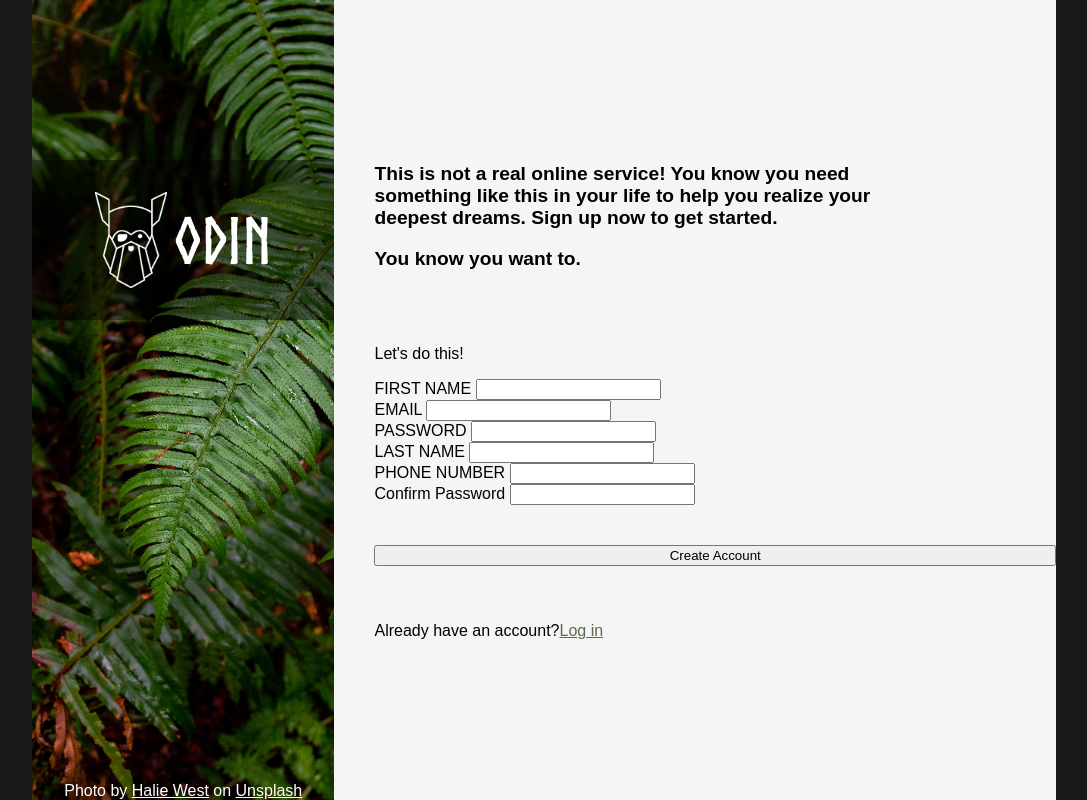
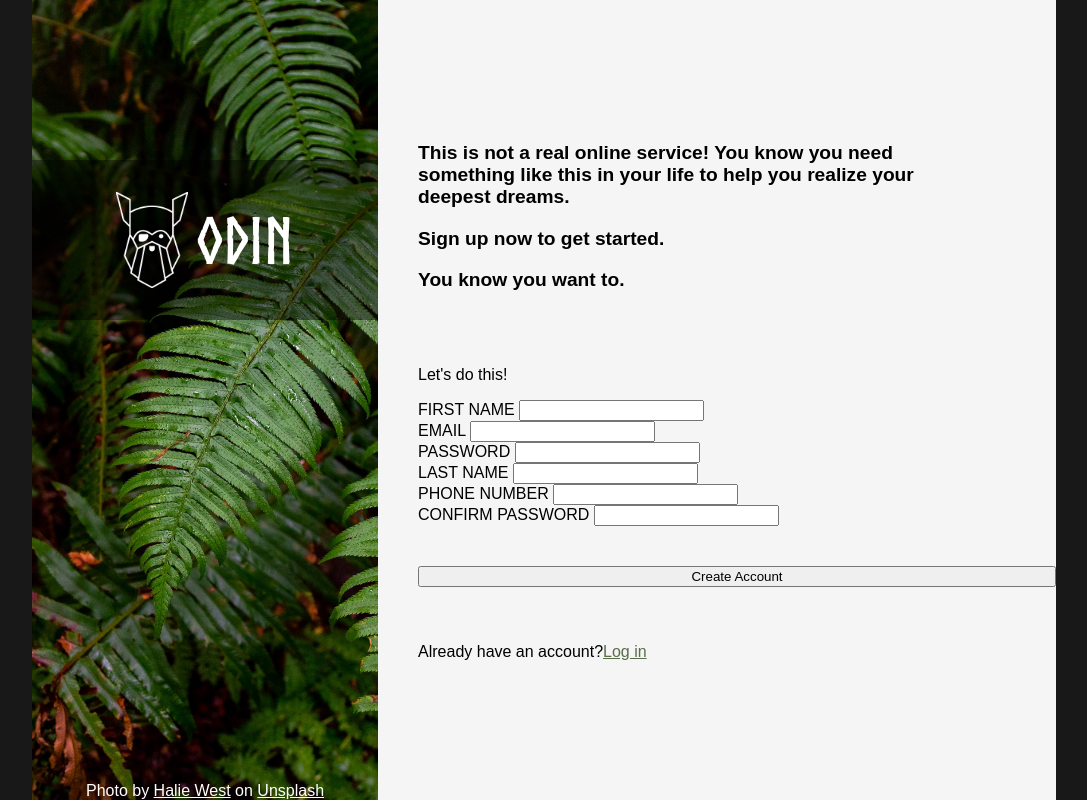
Before and after one commit to Chris-Karampagias/sign-up_form, a plain HTML site: page index.html in a window 1280 px wide. Shown: the whole page, without its empty margins (96-1183 px from the left). Drawn offline with Linux system fonts and the light colour scheme.

Commit message:
Fix confirm password label

```diff
--- a/index.html
+++ b/index.html
@@ -20,12 +20,14 @@
         </div>
         <div class="right-container">
             <div class="information">
-                <p>This is not a real online service! You know you need something like this in your life to help you realize your deepest dreams. Sign up now to get started.<p>
+                <p>This is not a real online service! You know you need something like this in your life to help you realize your deepest dreams.<p>
+                <p>Sign up now to get started.</p>
                 <p>You know you want to.</p>
             </div>
             <form action="" method="post" class="sign-up">
+                <div class="main-form-container">
+                    <div class="left-form-container">
                         <p>Let's do this!</p>
-                <div class="left-form-container">
                         <div class="label-input">
                             <label for="first-name">FIRST NAME</label>
                             <input type="text" id="first-name" name="first_name">
@@ -49,8 +51,9 @@
                             <input type="tel" id="phone" name="phone">
                         </div>
                         <div class="label-input">
-                        <label for="confirm-password">Confirm Password</label>
+                            <label for="confirm-password">CONFIRM PASSWORD</label>
                             <input type="password" id="confirm-password">
+                        </div>
                     </div>
                 </div>
             </form>
```
Lines whose indentation alone changed are shown as unchanged.
